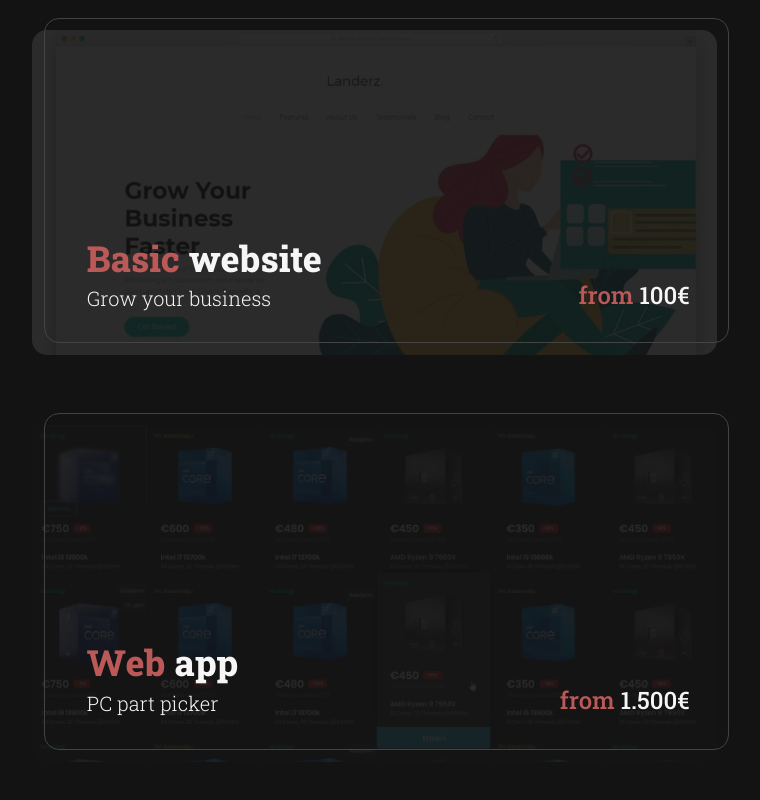
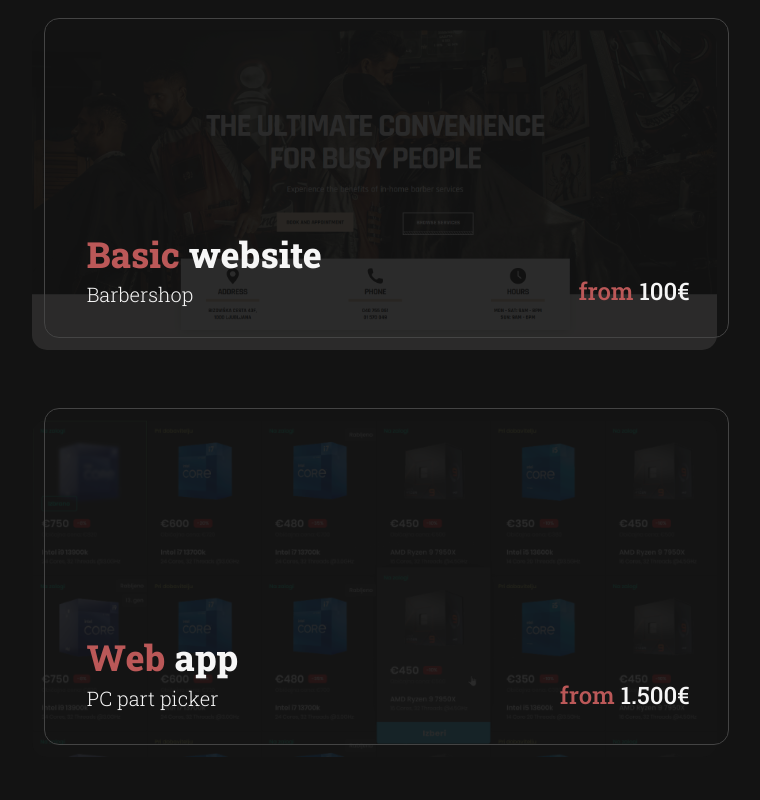
Before and after one commit to LukaG95/portfolio, a React (Create React App) app in the folder client/: page / in a window 1280 px wide. Shown: the part 1077-1877 px from the top of the page, without its empty margins (409-1169 px from the left). Built offline with nearby package versions, Linux system fonts and the light colour scheme.

Commit message:
swap basic website

```diff
--- a/client/src/App.js
+++ b/client/src/App.js
@@ -38,8 +38,7 @@ import Twitter from './images/twitter.png';
 import Instagram from './images/instagram.png';
 import Facebook from './images/facebook.png';
 
-import SimpleWebsite from './images/simple website.png';
-import AdvancedWebsite from './images/advanced website.png';
+import SimpleWebsite from './images/barber.png';
 import WebApp from './images/web app.png';
 import { AppContext } from './context/AppContext';
 
@@ -496,7 +495,7 @@ function App() {
           <div onClick={()=> { createNotification("info", language.work_text8) }} className={`${styles.content} ${styles.hidden} fade-in-div`}>
             <div id="two"></div>
             <div style={{marginBottom: "50px"}} className={styles["navi-text-on-middle"]}>{language.navi_text2}</div>
-            <div style={{marginBottom: "70px"}} className={styles["new-work-block"]}>
+            <div onClick={()=> { window.open("https://frizerski-b5b80a1cae65.herokuapp.com/"); }} style={{marginBottom: "70px"}} className={styles["new-work-block"]}>
               <img src={SimpleWebsite}></img>
               <div></div>
               <p className={styles["white-to-black"]}><span style={{color: color.value}}>{language.work_text1}</span> {language.work_text2}</p>
--- a/client/src/misc/info.js
+++ b/client/src/misc/info.js
@@ -30,7 +30,7 @@ export function info(props) {
   languages[0].skills_text1 = "STRANI";
   languages[0].work_text1 = "Preprosta";
   languages[0].work_text2 = "stran";
-  languages[0].work_text3 = "Razširite svoje poslovanje";
+  languages[0].work_text3 = "Frizerski salon";
   languages[0].work_text4 = "od";
   languages[0].work_text5 = "Spletna";
   languages[0].work_text6 = "aplikacija";
@@ -69,7 +69,7 @@ export function info(props) {
   languages[1].skills_text1 = "WEBSITES";
   languages[1].work_text1 = "Basic";
   languages[1].work_text2 = "website";
-  languages[1].work_text3 = "Grow your business";
+  languages[1].work_text3 = "Barbershop";
   languages[1].work_text4 = "from";
   languages[1].work_text5 = "Web";
   languages[1].work_text6 = "app";
```
Also changed, not shown: client/src/images/barber.png (added), client/src/variables.module.scss (added).
